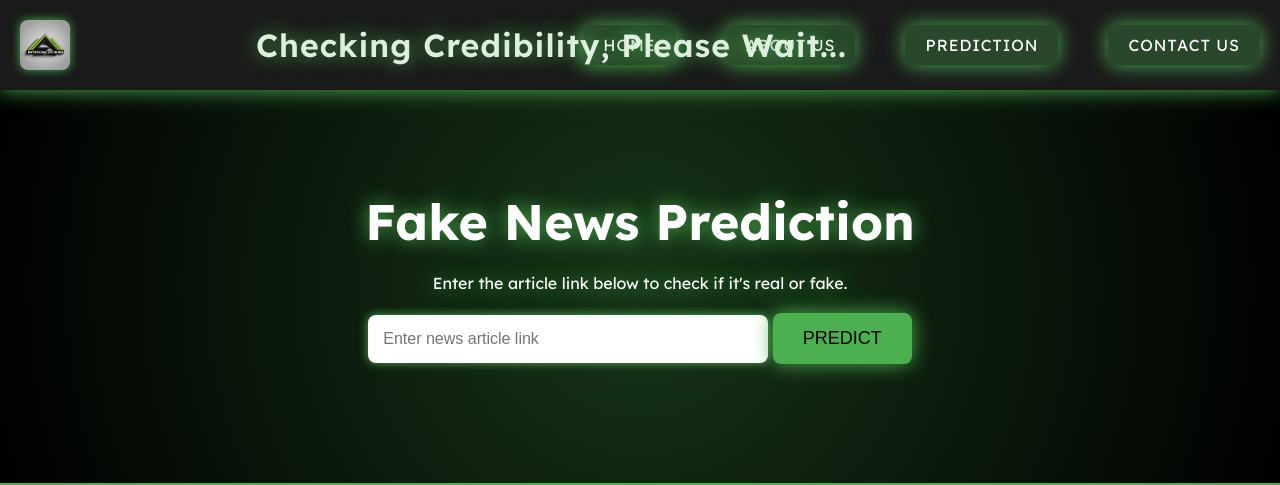
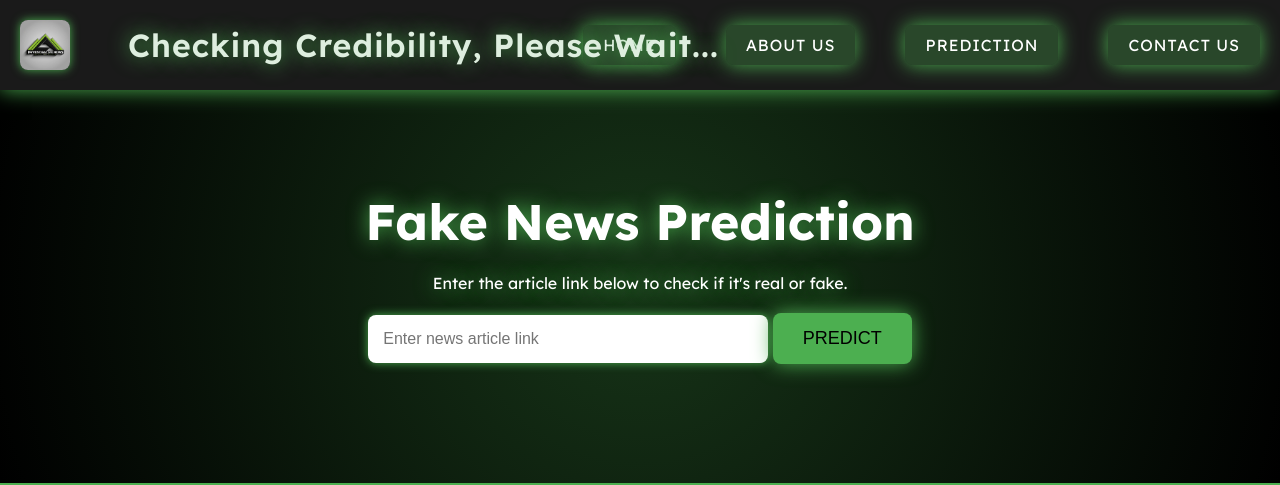
Before and after one commit to Prashant9557/DETECT-FAKE-NEWS, a Flask app: page /prediction in a window 1280 px wide. Shown: the top 485 px of the page. Run offline with Flask 3, Linux system fonts and the light colour scheme; parts of the project's set-up code (start-up, migrations or seed data) failed here and were passed over.

Commit message:
left margin

```diff
--- a/static/css/prediction.css
+++ b/static/css/prediction.css
@@ -38,7 +38,7 @@ header {
     font-weight: 600;
     position: absolute;
     top: 50%;
-    left: 20%;
+    left: 10%;
     transform: translateY(-50%); /* Center the text horizontally and vertically */
     font-size: 32px;
     /* font-weight: bold; */
```
